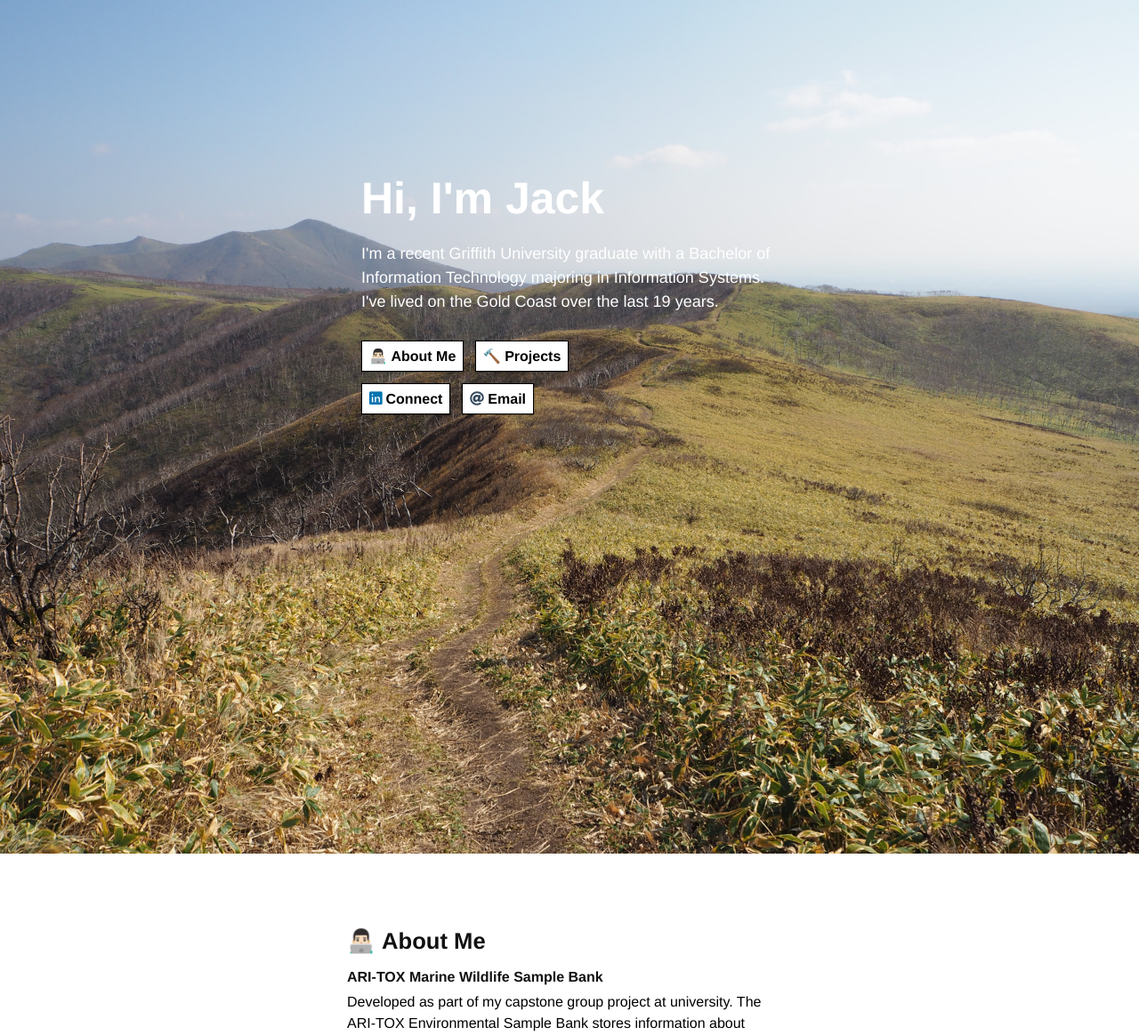
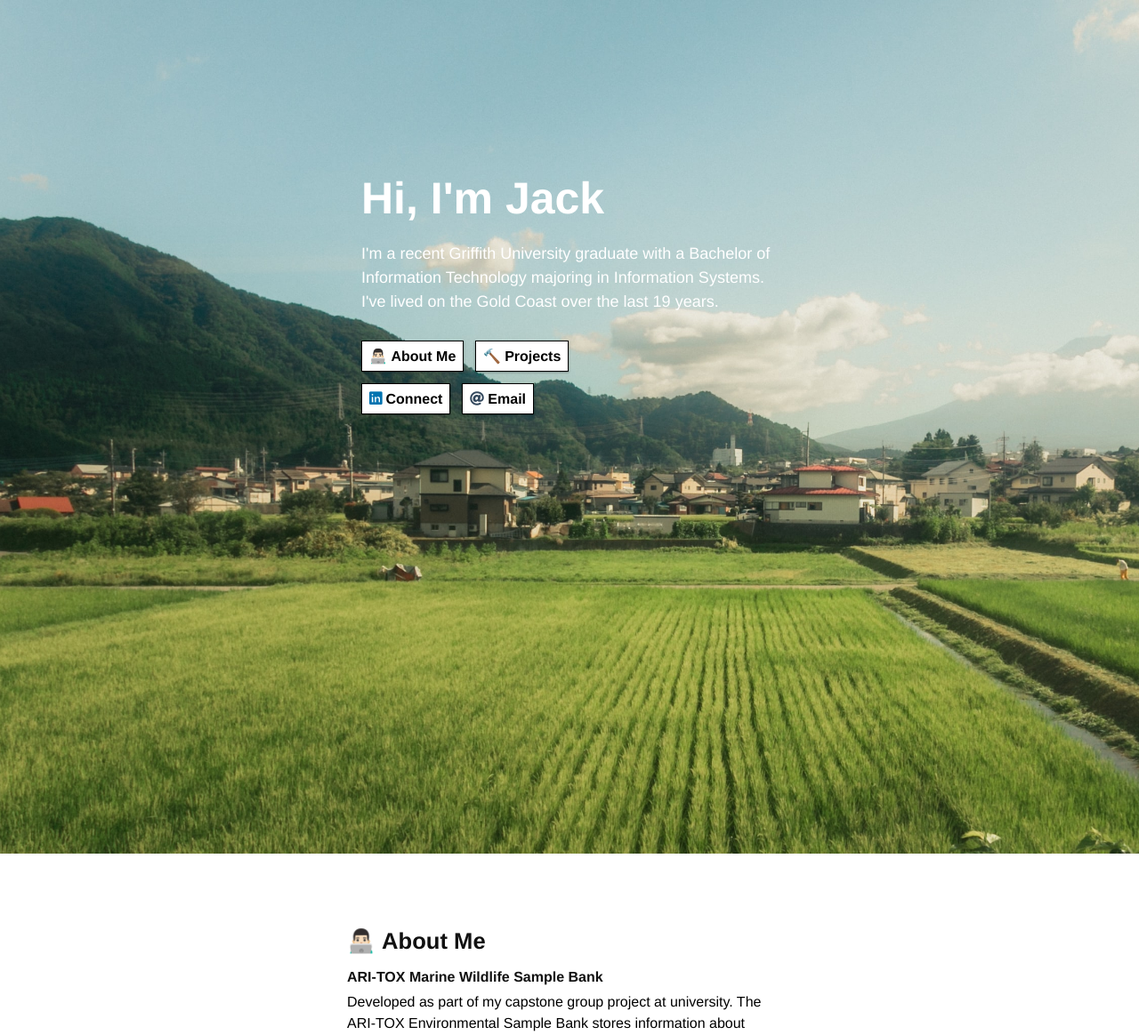
Before and after one commit to JackFetter/jackfetter.github.io, a PHP site: page / in a window 1280 px wide. Shown: the top 1164 px of the page at 89% size. Run offline with PHP 8.4, Linux system fonts and the light colour scheme.

Commit message:
Update style.css

```diff
--- a/custom_website/style.css
+++ b/custom_website/style.css
@@ -45,7 +45,7 @@ ul {
 }
 
 #header-bg {
-	background:url("background-alt4.jpg");
+	background:url("background-alt5.jpg");
 	background-color: var(--dark);
 	background-position: center;
 	background-size: cover;
```
